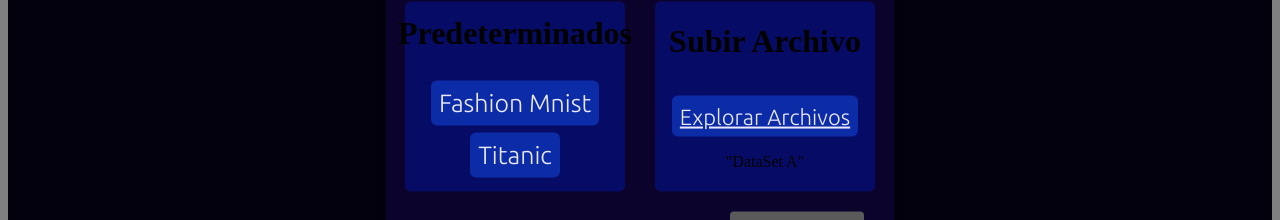
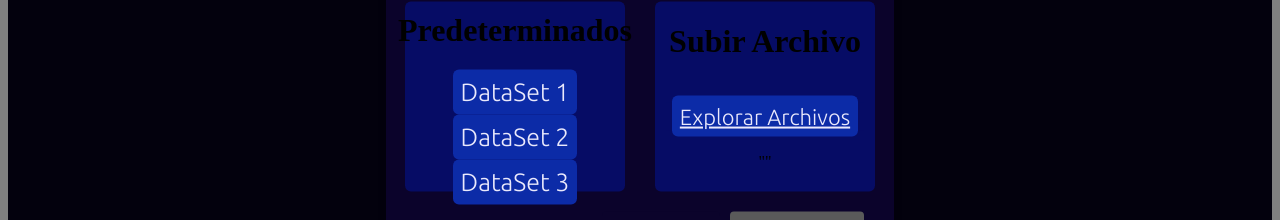
Before and after one commit to Agusschajris/BLOOM, a Next.js app in the folder bloom/: page /dashboard in a window 1280 px wide. Both pictures are taken after a click on the button "Crear Proyecto". Shown: the part 309-529 px from the top of the page. Built offline with nearby package versions, Linux system fonts and the light colour scheme; no server answers; the database is empty.

Commit message:
feat: prism.js

```diff
--- a/bloom/components/popUp.tsx
+++ b/bloom/components/popUp.tsx
@@ -29,14 +29,17 @@
                     <div className={popupStyle.segmentPredefined}>
                         <h1 className={popupStyle.nombre}>Predeterminados</h1>
                         <button className={popupStyle.btn} onClick={() => {
+                            setSelectedDataset(1);
+                            setSelectedFiles(null);
+                        }}>DataSet 1</button>
+                        <button className={popupStyle.btn} onClick={() => {
                             setSelectedDataset(2);
                             setSelectedFiles(null);
-                        }}>Fashion Mnist</button>
+                        }}>DataSet 2</button>
                         <button className={popupStyle.btn} onClick={() => {
                             setSelectedDataset(3);
                             setSelectedFiles(null);
-                        }}>Titanic</button>
-                        {/*TODO: Add Iris dataset of id 4*/}
+                        }}>DataSet 3</button>
                     </div>
 
                     <div className={popupStyle.segmentUpload}>
@@ -48,7 +51,7 @@
                                 setSelectedDataset(null);
                             }} />
                         </button>
-                        <span>{selectedFiles ? `"${selectedFiles[0].name}"` : '"DataSet A"'}</span>
+                        <span>{selectedFiles ? `"${selectedFiles[0].name}"` : '""'}</span>
                     </div>
                 </div>
                 <div className={popupStyle.footer}>
--- a/bloom/package.json
+++ b/bloom/package.json
@@ -20,9 +20,10 @@
     "busboy": "^1.6.0",
     "cloudinary": "^2.2.0",
     "framer-motion": "^11.2.6",
-    "next": "^14.2.4",
+    "next": "^14.2.5",
     "next-auth": "5.0.0-beta.20",
     "prisma": "^5.17.0",
+    "prismjs": "^1.29.0",
     "react": "^18",
     "react-beautiful-dnd": "^13.1.1",
     "react-dom": "^18",
@@ -31,6 +32,7 @@
   },
   "devDependencies": {
     "@types/node": "^20",
+    "@types/prismjs": "^1.26.4",
     "@types/react": "^18",
     "@types/react-beautiful-dnd": "^13.1.8",
     "@types/react-dom": "^18",
--- a/bloom/pages/proyecto/[id].tsx
+++ b/bloom/pages/proyecto/[id].tsx
@@ -9,6 +9,7 @@
 import { DragDropContext, Droppable, Draggable, DropResult, DroppableProvided, DraggableProvided } from 'react-beautiful-dnd';
 import * as tf from '@tensorflow/tfjs';
 import { Project } from '@prisma/client';
+import Prism from 'prismjs';
 
 type ArgValue = undefined | null | StoredArgValue;
 type StoredArgValue = number | [number, number] | [number, number, number] | string;
```
Also changed, not shown: 1 other file (tests, documents, lock files or other folders).
